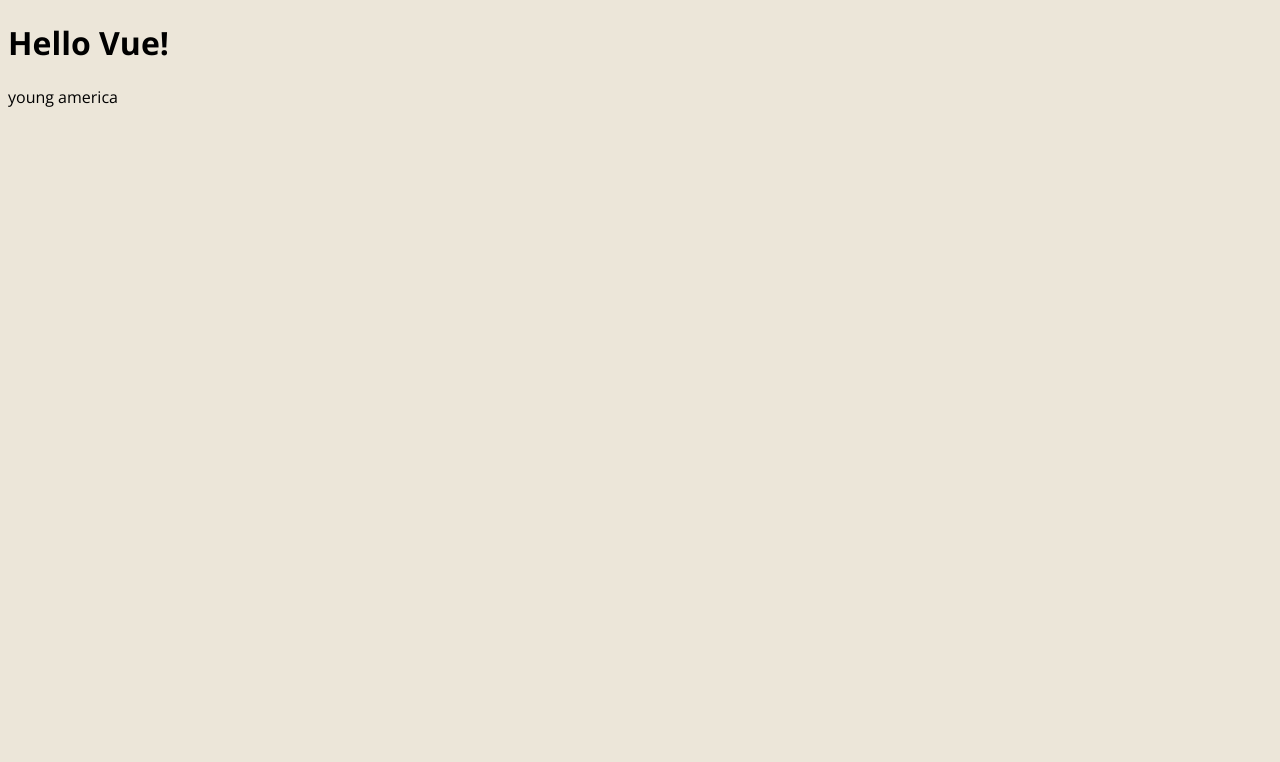
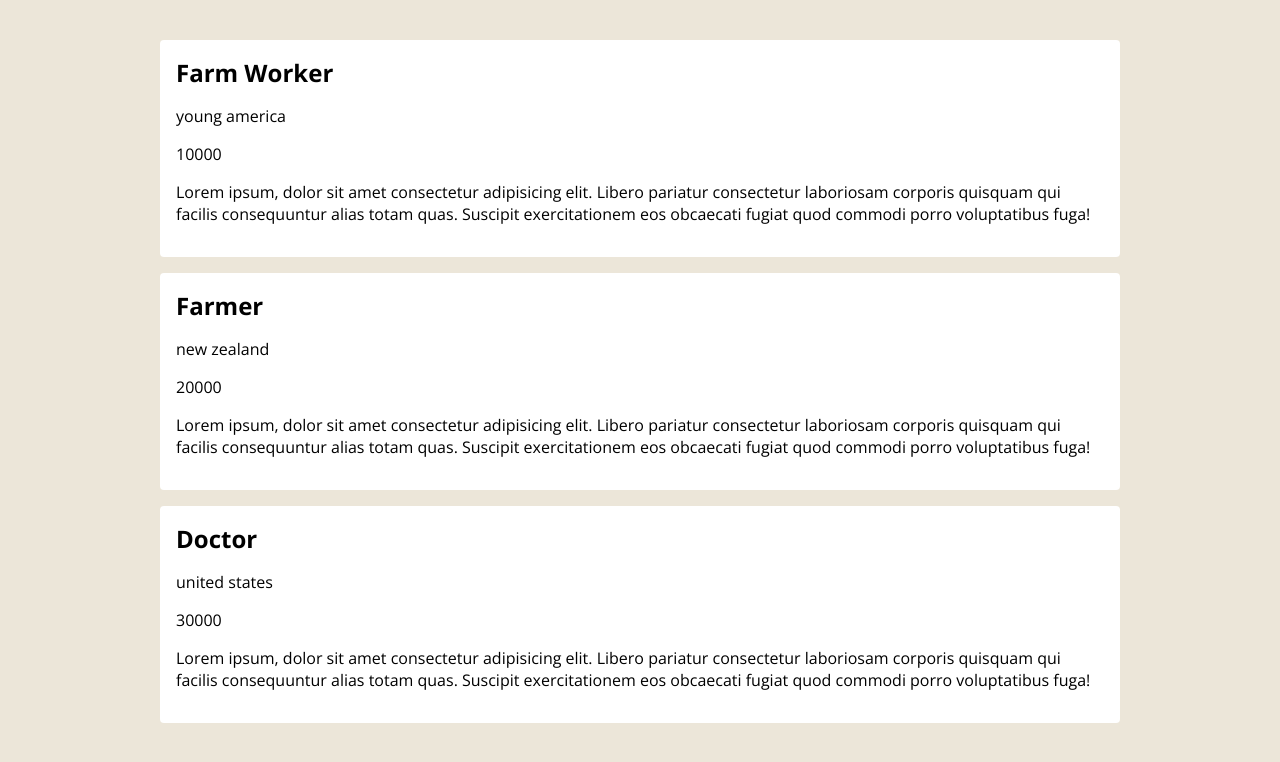
Before and after one commit to torish14/hyrule-jobs, a Vue app: page / in a window 1280 px wide. Shown: the top 762 px of the page. Built offline with nearby package versions, Linux system fonts and the light colour scheme.

Commit message:
✨ feat: JobsListコンポーネントを表示

```diff
--- a/src/App.vue
+++ b/src/App.vue
@@ -1,22 +1,24 @@
 <template>
   <div class="app">
-    <h1>Hello Vue!</h1>
     <!-- <p>
       {{ name }} - {{ age }}
     </p>
     <button @click="changeName('zelda')">change name</button>
     <button @click="changeAge(20)">change age</button> -->
-    <p>{{ jobs[0].location }}</p>
+    <JobsList :jobs="jobs" />
   </div>
 </template>
 
 <script lang="ts">
 import { defineComponent, ref } from 'vue'
+import JobsList from './components/JobsList.vue'
 import Job from './types/job'
 
 export default defineComponent({
   name: 'App',
-  components: {},
+  components: {
+    JobsList,
+  },
   setup() {
     /* const state = reactive({ */
     /* name: 'link', */
```
